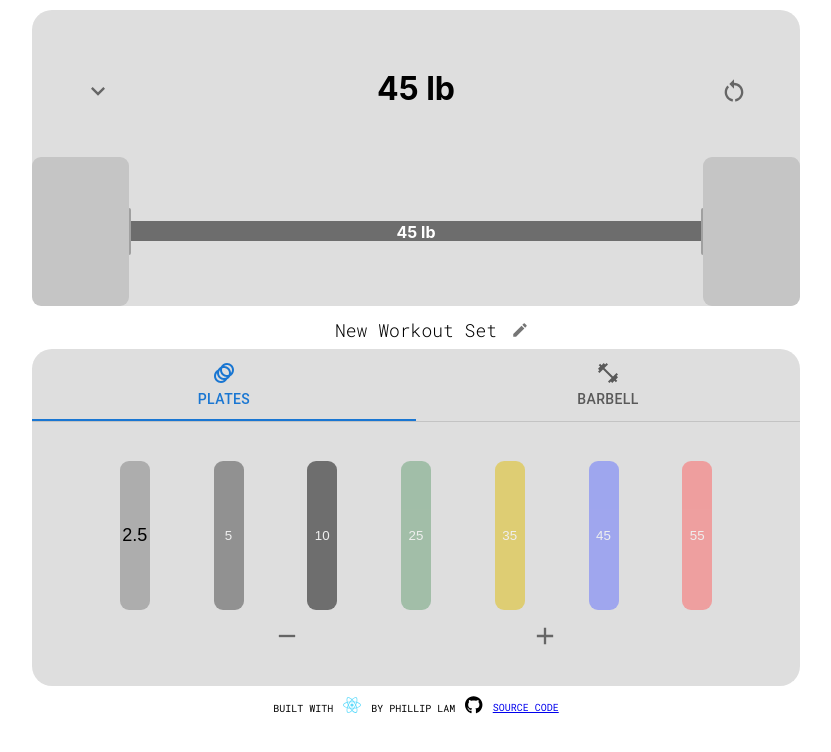
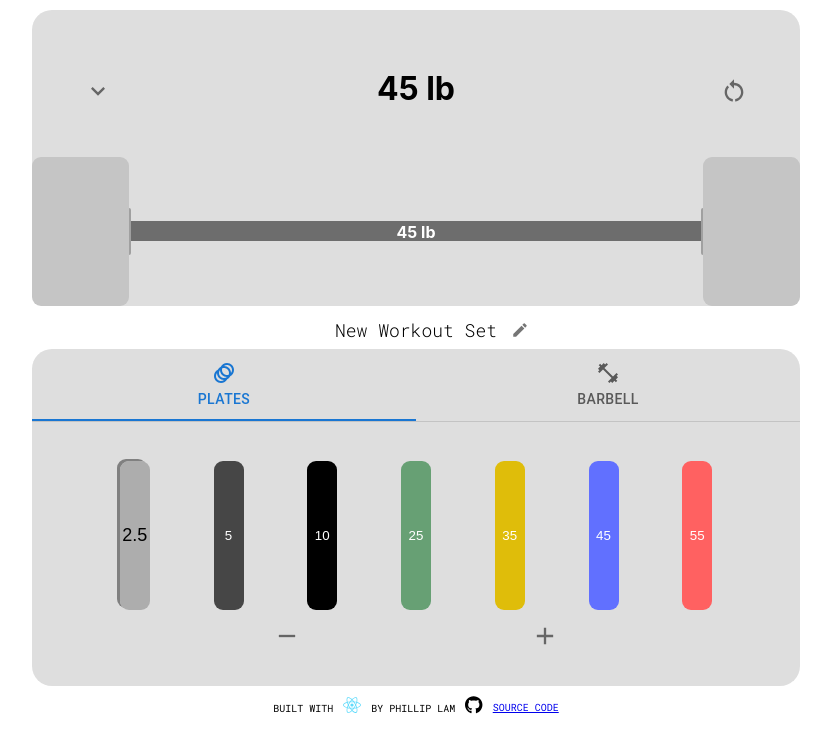
Before and after one commit to philliplam8/barbell-calculator, a React (Create React App) app: page / in a window 1280 px wide. In both pictures the pointer is over the button "2.5". Shown: the top 752 px of the page, without its empty margins (224-1055 px from the left). Built offline with nearby package versions, Linux system fonts and the light colour scheme.

Commit message:
fix: removing opacity on unselected for accessibility

```diff
--- a/src/components/WeightControls/PlateSelector.css
+++ b/src/components/WeightControls/PlateSelector.css
@@ -6,7 +6,7 @@
 
 .plate--button:hover {
     font-size: large;
-    opacity: 1;
+    box-shadow: -3px -2px grey;
 }
 
 .plate--button-selected {
@@ -17,5 +17,5 @@
 }
 
 .plate--button-unselected {
-    opacity: 50%;
+    /* opacity: 50%; */
 }
```
